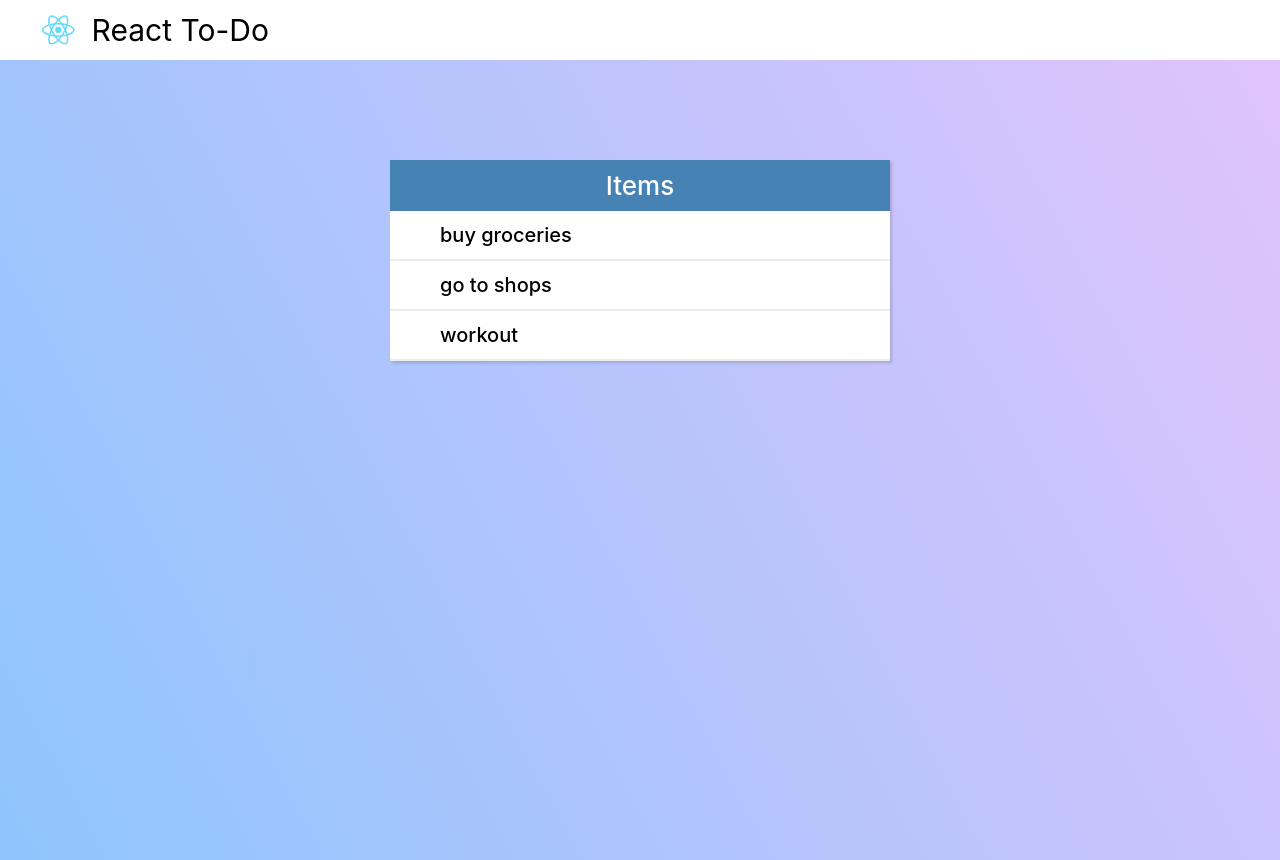
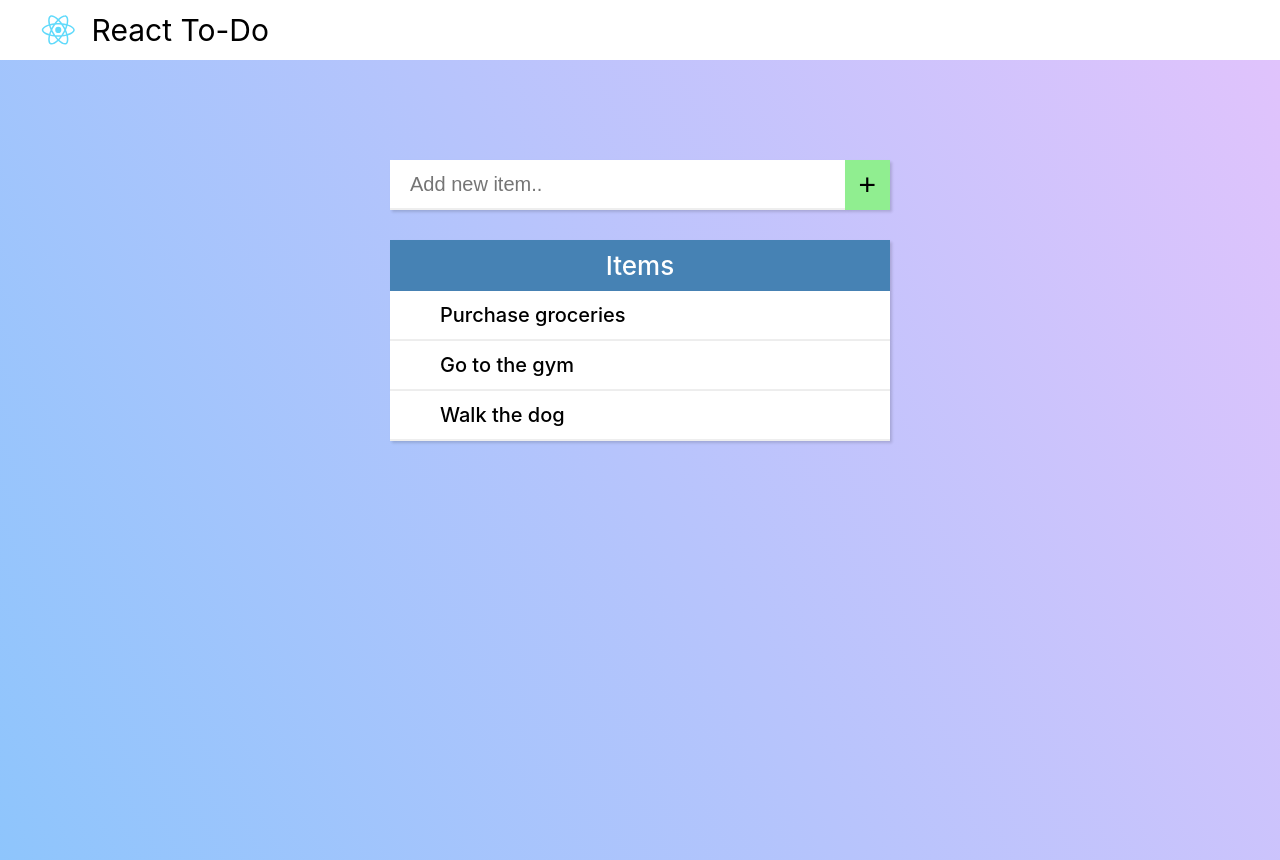
Before and after one commit to bradmeyn/react-todo-list, a React (Create React App) app: page / in a window 1280 px wide. Built offline with nearby package versions, Linux system fonts and the light colour scheme.

Commit message:
add delete functionality

```diff
--- a/src/components/Item.js
+++ b/src/components/Item.js
@@ -1,14 +1,24 @@
-import React from 'react';
-import './Item.css';
+import React, { Component } from 'react'
+import './Item.css'
 
-export const Item = (props) => {
+
+export class Item extends Component {
+    constructor(props){
+        super(props)
+        this.handleRemove = this.handleRemove.bind(this);
+    }
+    handleRemove(e){
+        this.props.remove(this.props.detail);
+    }
+    render() {
         return (
             <div className="item-container">
-            <div className="item">{props.detail}</div>
+                <div className="item">{this.props.detail}</div>
                 <div className="buttons">
                     <button className="button button-edit">Edit</button>
-                <button className="button button-delete">Delete</button>
+                    <button onClick={this.handleRemove} className="button button-delete">Delete</button>
                 </div>
             </div>
         )
     }
+}
--- a/src/components/List.css
+++ b/src/components/List.css
@@ -15,3 +15,39 @@
   width: 80%;
   max-width: 50rem;
 }
+
+.new-item-container {
+  display: flex;
+  margin-bottom: 3rem;
+  height: 5rem;
+}
+
+.new-item-input {
+  width: 50rem;
+  box-shadow: rgba(0, 0, 0, 0.15) 1.95px 1.95px 2.6px;
+  border: none;
+  background-color: #ffffff;
+  border-bottom: solid 2px #eeeeee;
+
+  text-align: left;
+  font-size: 2rem;
+  font-weight: 500;
+  height: 5rem;
+  display: flex;
+  align-items: center;
+  height: 100%;
+  padding-left: 2rem;
+}
+
+.add {
+  display: block;
+  text-align: center;
+  height: 5rem;
+  width: 5rem;
+  font-size: 3rem;
+  border: none;
+
+  box-shadow: rgba(0, 0, 0, 0.15) 1.95px 1.95px 2.6px;
+  cursor: pointer;
+  background-color: lightgreen;
+}
--- a/src/components/List.js
+++ b/src/components/List.js
@@ -6,18 +6,40 @@ export class List extends Component {
     constructor(props){
         super(props)
         this.state = {
-            items: ["buy groceries", "go to shops", 'workout']
+            items: [
+                {id: 1, detail: 'Purchase groceries'},
+                {id: 2, detail: 'Go to the gym'},
+                {id: 3, detail: 'Walk the dog'}
+            ]
         }
+        this.remove = this.remove.bind(this);
     }
+
+
+    remove(removedItem){
+        console.log(removedItem);
+        this.setState(oldState => ({
+            items: oldState.items.filter((item) => item.detail !== removedItem)
+        }))
+    }
+
+
+
     render() {
+
         return (
             <div className="list">
+                <div className="new-item-container">
+                    <input className="new-item-input" placeholder="Add new item.."></input>
+                    <button className="add" >+</button>
+                </div>
                 <header className="header">
                     {this.props.listName}
                 </header>
                 {this.state.items.map(item => {
-                    return <Item detail={item}/>
+                    return <Item key={item.id} detail={item.detail} remove={this.remove}/>
                 })}
+
             </div>
         )
     }
```
Lines whose indentation alone changed are shown as unchanged.
